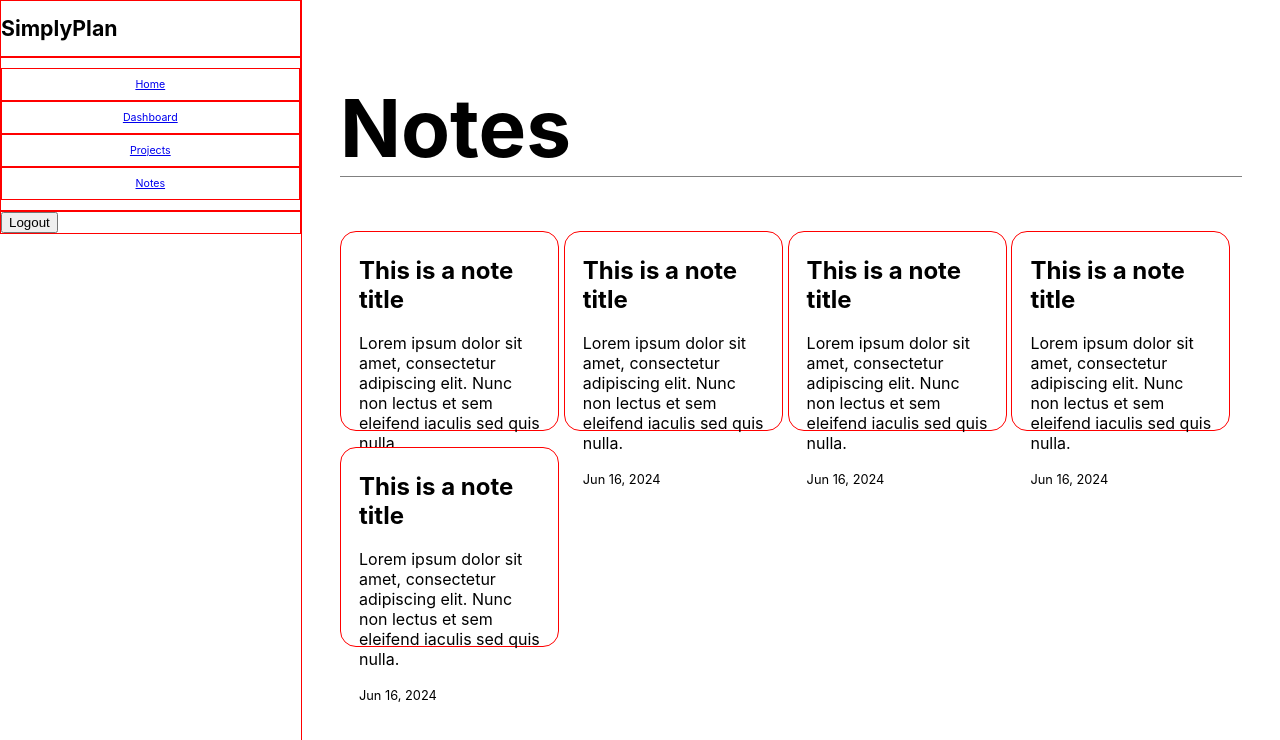
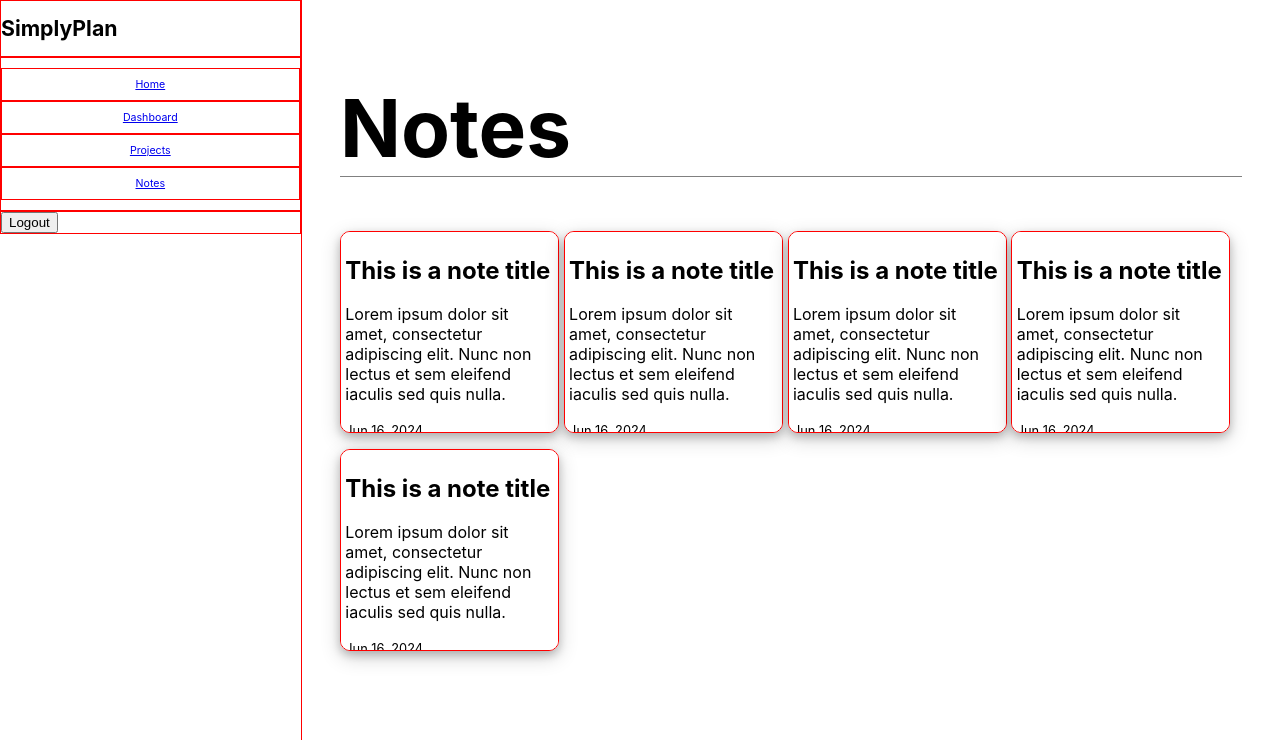
Before and after one commit to a-d14/SimplyPlan, a React (Create React App) app in the folder client/: page /notes in a window 1280 px wide. Shown: the top 740 px of the page. Built offline with nearby package versions, Linux system fonts and the light colour scheme.

Commit message:
Added Card style component

```diff
--- /dev/null
+++ b/client/src/components/Card/Card.js
@@ -0,0 +1,7 @@
+import styles from './Card.module.css';
+
+export function Card({type, children}) {
+    return <div className={`${styles.card} ${styles[type]}`}>
+        {children}
+    </div>
+}
--- /dev/null
+++ b/client/src/components/Card/Card.module.css
@@ -0,0 +1,10 @@
+.card {
+    border: 1px solid red;
+    border-radius: 10px;
+    overflow: hidden;
+    box-shadow: 0 4px 8px 0 rgba(0, 0, 0, 0.2), 0 6px 20px 0 rgba(0, 0, 0, 0.19);
+}
+
+.card__note {
+    flex: 0 0 calc(25% - .4rem);
+}
--- a/client/src/components/Modal/Modal.module.css
+++ b/client/src/components/Modal/Modal.module.css
@@ -4,7 +4,7 @@
     left: 0;
     width: 100%;
     height: 100vh;
-    background-color: rgba(0, 0, 0, 0.5);
+    background-color: rgba(0, 0, 0, 0.7);
     z-index: 50;
 }
 
--- a/client/src/components/Notes/Note.module.css
+++ b/client/src/components/Notes/Note.module.css
@@ -1,15 +1,19 @@
 .note {
     /* flex: 1 0 0; */
-    flex: 0 0 calc(25% - .4rem);
+    /* flex: 0 0 calc(25% - .4rem); */
     /* margin: auto; */
     height: 25vh;
-    border: 1px solid red;
-    border-radius: 1rem;
+    /* border: 1px solid red; */
+    /* border-radius: 1rem; */
     padding: 0 2%;
     display: flex;
     flex-direction: column;
     row-gap: .2rem;
     background-color: white;
+}
+
+.note:hover {
+    cursor: pointer;
 }
 
 .note__header {
--- a/client/src/pages/NotesPage.js
+++ b/client/src/pages/NotesPage.js
@@ -1,6 +1,7 @@
 import { useState } from "react";
 import { Modal } from "../components/Modal/Modal";
 import Note from "../components/Notes/Note";
+import { Card } from "../components/Card/Card";
 
 export default function NotesPage() {
 
@@ -10,9 +11,9 @@ export default function NotesPage() {
         <div className="outlet-output">
             <h1 className="outlet-header">Notes</h1>
             <div className="outlet-output__notes">
-                {[1, 2, 3, 4, 5].map((el) => <Note onClick = {() => isModalVisible(true)} />)}
+                {[1, 2, 3, 4, 5].map((_) => <Card type='card__note'><Note onClick = {() => isModalVisible(true)}/></Card>)}
             </div>
-            {modalVisible && <Modal onClick = {() => isModalVisible(false)}><Note /></Modal>}
+            {modalVisible && <Modal onClick = {() => isModalVisible(false)}><Card><Note /></Card></Modal>}
         </div>
     )
 }
--- a/client/src/pages/ProjectListPage.js
+++ b/client/src/pages/ProjectListPage.js
@@ -1,7 +1,12 @@
+import ProjectList from "../components/ProjectList/ProjectList";
+
 export default function ProjectListPage() {
     return (
         <div className="outlet-output">
             <h1 className="outlet-header">Projects</h1>
+            <div>
+                <ProjectList />
+            </div>
         </div>
     )
 }
```
